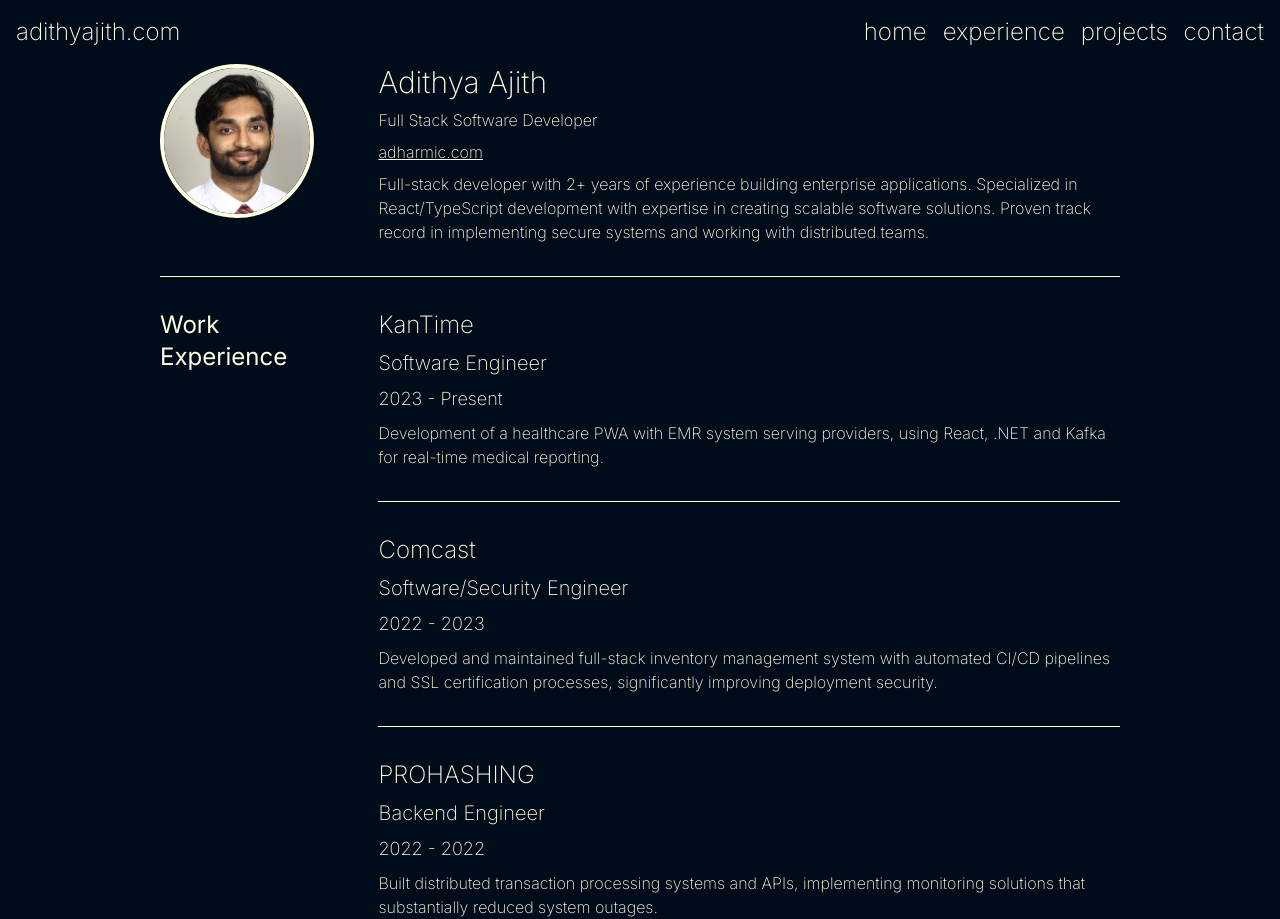
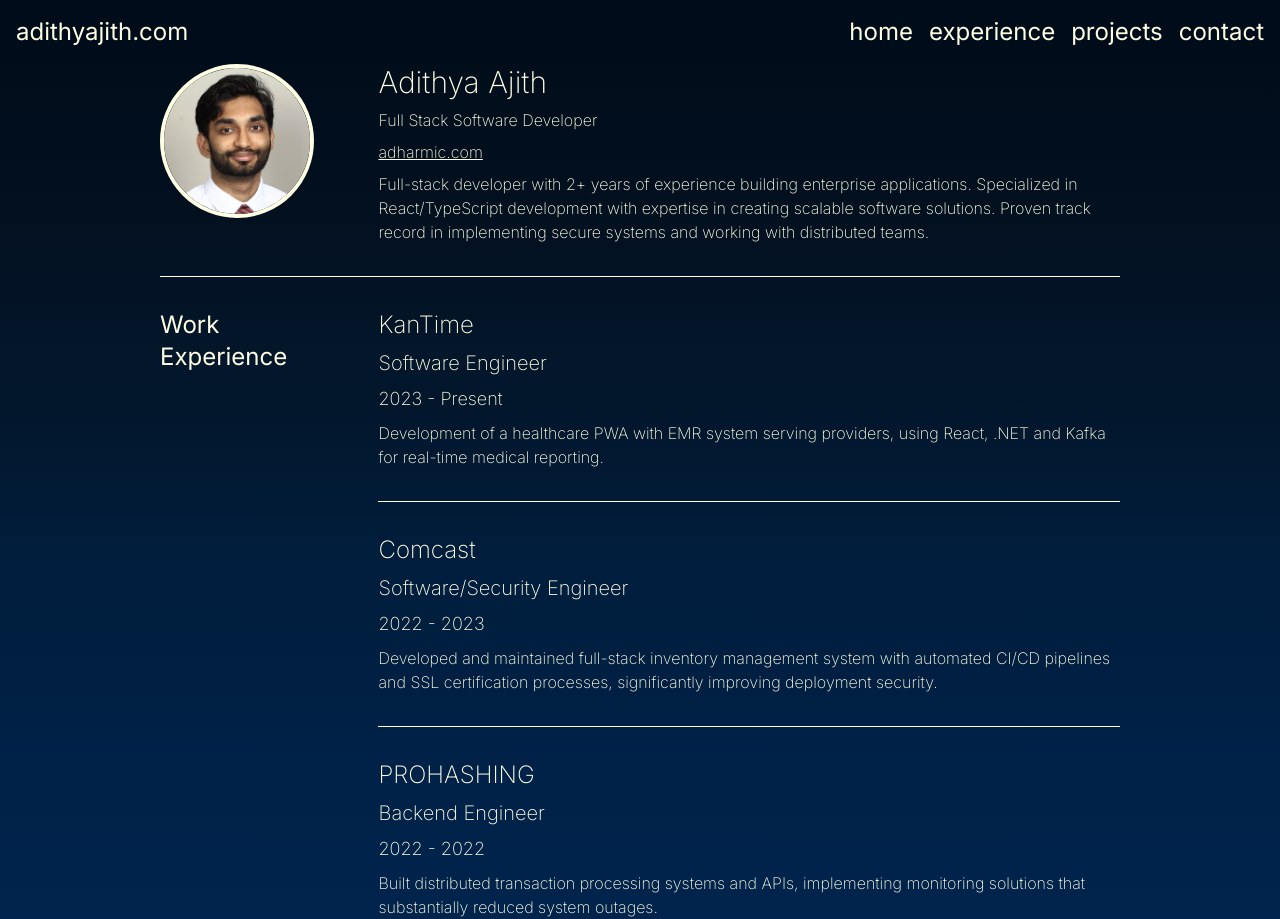
Before and after one commit to adharmic/adifolio, a React (Vite) app: page / in a window 1280 px wide. Built offline with nearby package versions, Linux system fonts and the light colour scheme.

Commit message:
Fix navbar and add gradient to background

```diff
--- a/src/App.tsx
+++ b/src/App.tsx
@@ -5,8 +5,9 @@ import Experience from './sections/Experience'
 
 export default function App () {
   return (
-    <div className='w-screen h-min-screen flex items-center font-[200] flex-col'>
+    <>
       <Navbar />
+      <div className='gradient w-screen h-min-screen flex items-center font-[200] flex-col'>
         <div className='w-11/12 md:w-3/4 flex flex-col gap-8 pt-16'>
           <Home />
           <Separator />
@@ -19,5 +20,6 @@ export default function App () {
         </div> */}
         </div>
       </div>
+    </>
   )
 }
--- a/src/index.css
+++ b/src/index.css
@@ -8,3 +8,22 @@
   font-style: normal;
   overflow-x: hidden;
 }
+
+.gradient {
+  background-image: linear-gradient(
+    180deg,
+    hsl(212deg 100% 5%) 0%,
+    hsl(212deg 91% 6%) 18%,
+    hsl(212deg 86% 7%) 26%,
+    hsl(212deg 85% 8%) 33%,
+    hsl(211deg 87% 9%) 39%,
+    hsl(211deg 90% 9%) 44%,
+    hsl(211deg 94% 10%) 50%,
+    hsl(211deg 97% 11%) 56%,
+    hsl(211deg 99% 12%) 61%,
+    hsl(211deg 100% 12%) 67%,
+    hsl(212deg 100% 13%) 74%,
+    hsl(212deg 100% 14%) 82%,
+    hsl(212deg 100% 15%) 100%
+  );
+}
```
Lines whose indentation alone changed are shown as unchanged.
